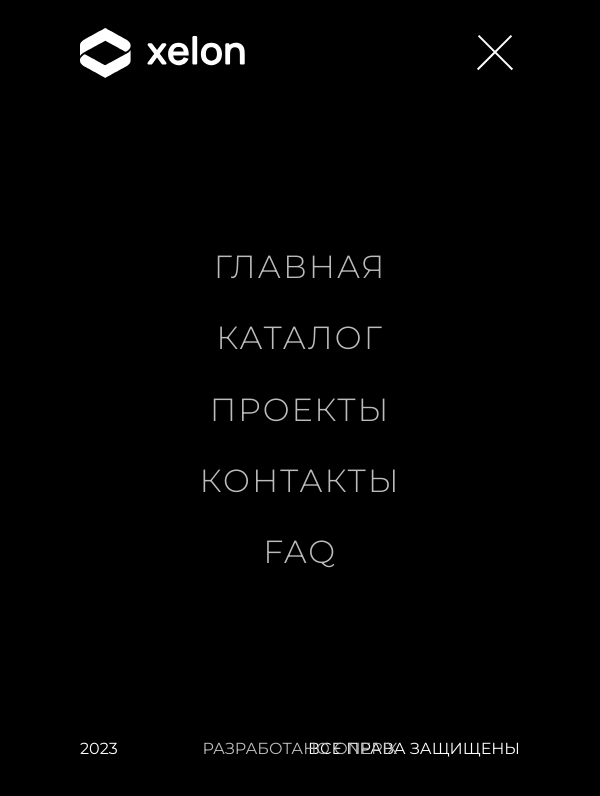
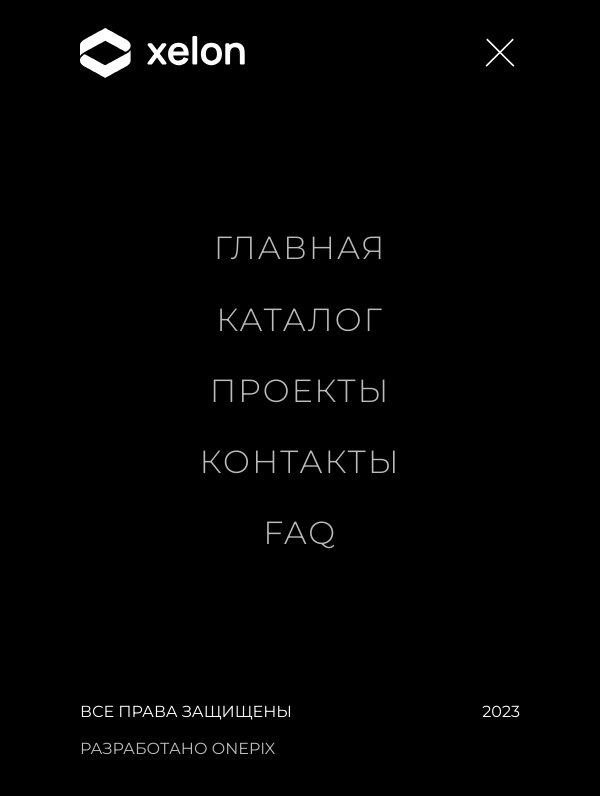
Before and after one commit to Matthew3dg/onepix-test-app, a React (Create React App) app: page / in a window 600 px wide. Shown: the part 802-1598 px from the top of the page. Built offline with nearby package versions, Linux system fonts and the light colour scheme.

Commit message:
added main media queries / redy to deploy

```diff
--- a/src/App.js
+++ b/src/App.js
@@ -1,4 +1,3 @@
-import './App.scss';
 import Footer from './components/Footer/Footer';
 import Header from './components/Header/Header';
 import MenuContent from './components/MenuContent/MenuContent';
@@ -7,7 +6,7 @@ import MenuScreen from './screens/MenuScreen/MenuScreen';
 
 function App() {
 	return (
-		<div id="burger" className="app-continer">
+		<div id="burger">
 			<MainScreen />
 			<MenuScreen>
 				<Header />
--- a/src/components/Footer/Footer.jsx
+++ b/src/components/Footer/Footer.jsx
@@ -4,9 +4,12 @@ import './Footer.scss';
 const Footer = () => {
 	return (
 		<div className="footer">
-			<p className="footer__elem">2023</p>
-			<p className="footer__center">Разработано onepix</p>
-			<p className="footer__elem">все права защищены</p>
+			<div className="footer__row">
+				<p className="footer__elem">2023</p>
+				<p className="footer__center">Разработано onepix</p>
+				<p className="footer__elem">все права защищены</p>
+			</div>
+			<p className="footer__center-small">Разработано onepix</p>
 		</div>
 	);
 };
--- a/src/components/Footer/Footer.scss
+++ b/src/components/Footer/Footer.scss
@@ -1,19 +1,36 @@
 .footer {
 	display: flex;
-	justify-content: space-between;
-	align-items: center;
+	flex-direction: column;
 	width: 100%;
 	padding: 0 80px 40px 80px;
-	position: relative;
-	&__elem {
+	&__row {
+		display: flex;
+		justify-content: space-between;
+		flex-wrap: nowrap;
+		position: relative;
+		@media (max-width: 1020px) {
+			flex-direction: row-reverse;
+		}
+	}
+	&__center-small {
+		display: none;
+		@media (max-width: 1020px) {
+			display: flex;
+			width: 100%;
+			margin-top: 20px;
+			color: #bcbcbc;
+		}
 	}
 	&__center {
 		color: #bcbcbc;
 		position: absolute;
 		right: 50%;
 		transform: translateX(50%);
+		@media (max-width: 1020px) {
+			display: none;
+		}
 	}
-	@media (max-width: 320px) {
+	@media (max-width: 400px) {
 		padding: 0 20px 20px 20px;
 	}
 }
--- a/src/components/Header/Header.scss
+++ b/src/components/Header/Header.scss
@@ -7,7 +7,7 @@
 	&__logo {
 		height: 50px;
 		width: 166px;
-		@media (max-width: 320px) {
+		@media (max-width: 400px) {
 			height: 30px;
 			width: 100px;
 		}
@@ -15,12 +15,16 @@
 	&__menu {
 		height: 50px;
 		width: 50px;
-		@media (max-width: 320px) {
+		@media (max-width: 400px) {
 			height: 30px;
 			width: 30px;
 		}
+		@media (max-width: 620px) and (min-width: 400px) {
+			height: 40px;
+			width: 40px;
+		}
 	}
-	@media (max-width: 320px) {
+	@media (max-width: 400px) {
 		padding: 20px 20px 0 20px;
 	}
 }
--- a/src/index.scss
+++ b/src/index.scss
@@ -1,6 +1,7 @@
 @import-normalize; /* bring in normalize.css styles */
 // Подключение обнуляющих стилей
 @import 'nullstyle.scss';
+// Подключение шрифта
 @import url('https://fonts.googleapis.com/css2?family=Montserrat:wght@300;400&display=swap');
 
 html {
@@ -11,7 +12,6 @@ body {
 	font-family: 'Montserrat';
 	font-style: normal;
 	font-weight: 400;
-	// font-size: 16px;
 	font-size: calc(4px + 2vmin);
 	line-height: 1.1;
 	text-transform: uppercase;
--- a/src/screens/MainScreen/MainScreen.scss
+++ b/src/screens/MainScreen/MainScreen.scss
@@ -2,14 +2,11 @@
 	background-image: url(../../assets/main-bg.jpg);
 	min-height: 100vh;
 	width: 100%;
-
 	display: flex;
 	flex-direction: column;
 	align-items: center;
 	justify-content: space-between;
-
 	font-size: calc(10px + 2vmin);
-	color: white;
 }
 
 .main-header {
@@ -18,23 +15,31 @@
 	justify-content: end;
 	align-items: center;
 	padding: 40px 80px 0 0;
-
-	// .main-header__menu
-	&__menu {
-	}
-	@media (max-width: 320px) {
+	@media (max-width: 400px) {
 		padding: 20px 20px 0 0;
 	}
 }
 .menu-icon {
 	height: 50px;
 	width: 50px;
+	@media (max-width: 400px) {
+		height: 30px;
+		width: 30px;
+	}
+	@media (max-width: 620px) and (min-width: 400px) {
+		height: 40px;
+		width: 40px;
+	}
 }
 .logo {
 	img {
-		@media (max-width: 320px) {
+		@media (max-width: 400px) {
 			height: 60px;
 			width: 200px;
+		}
+		@media (max-width: 620px) and (min-width: 400px) {
+			height: 90px;
+			width: 300px;
 		}
 	}
 }
@@ -46,8 +51,11 @@
 		margin-bottom: 20px;
 	}
 	&__divider {
-		@media (max-width: 320px) {
+		@media (max-width: 400px) {
 			height: 30px;
+		}
+		@media (max-width: 620px) and (min-width: 400px) {
+			height: 40px;
 		}
 	}
 }
--- a/src/screens/MenuScreen/MenuScreen.scss
+++ b/src/screens/MenuScreen/MenuScreen.scss
@@ -7,6 +7,4 @@
 	flex-direction: column;
 	align-items: center;
 	justify-content: space-between;
-
-	color: white;
 }
```
Also changed, not shown: src/App.scss (deleted, +0 -10 lines).
